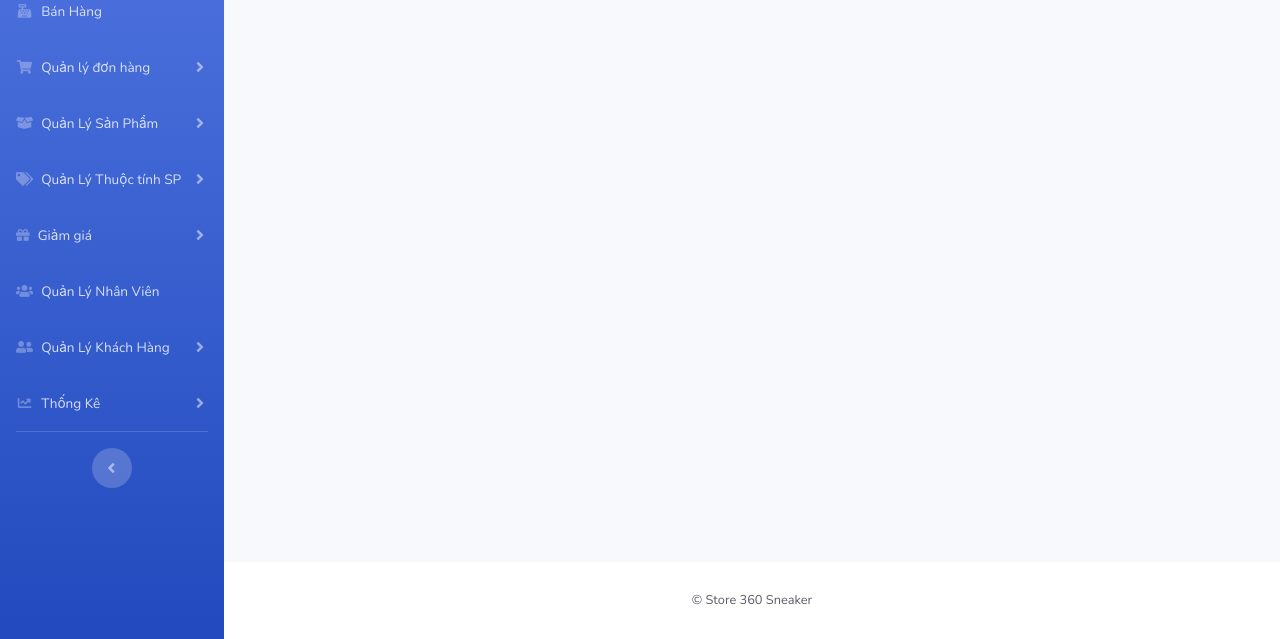
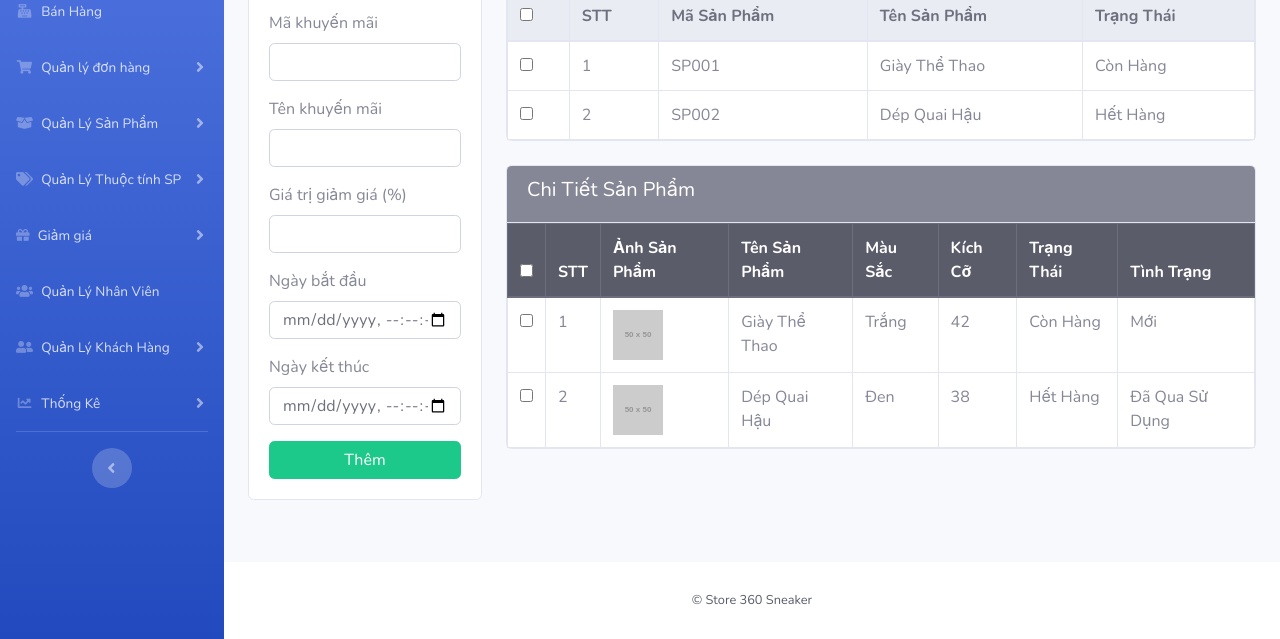
Before and after one commit to leonx04/Fronted_Admin, a plain HTML site: page index.html at #!/add-promotion in a window 1280 px wide. Shown: the part 161-800 px from the top of the page. Drawn offline with nearby package versions, Linux system fonts and the light colour scheme; some packages are replaced by stand-ins of ours; placeholder pictures from the web are drawn by us.

Commit message:
"Updated voucher list controller, promotion list view, voucher list view, app route, and index.html with minor code formatting changes and added new promotion add controller and route."

```diff
--- /dev/null
+++ b/app/controller/promotion/promotion-add.controller.js
@@ -0,0 +1,3 @@
+app.controller('AddPromotionController', function($scope) {
+    $scope.message = 'Welcome to home 360 Sneaker !';
+});
--- /dev/null
+++ b/app/views/promotion/promotion-add.html
@@ -0,0 +1,123 @@
+<!DOCTYPE html>
+<div class="row">
+    <!-- Cột bên trái: Form thêm promotion -->
+    <div class="col-md-3">
+        <div class="card">
+            <div class="card-header bg-primary text-white">
+                <h5>Thêm Khuyến Mãi</h5>
+            </div>
+            <div class="card-body">
+                <form>
+                    <div class="form-group">
+                        <label for="code">Mã khuyến mãi</label>
+                                <input type="text" class="form-control" id="code" ng-model="promotionData.code"
+                                    required>
+                    </div>
+                    <div class="form-group">
+                        <label for="name">Tên khuyến mãi</label>
+                                <input type="text" class="form-control" id="name" ng-model="promotionData.name"
+                                    required>
+                    </div>
+                    <div class="form-group">
+                        <label for="discountPercentage">Giá trị giảm giá (%)</label>
+                                <input type="number" step="0.01" class="form-control" id="discountPercentage"
+                                    ng-model="promotionData.discountPercentage" required>
+                    </div>
+                    <div class="form-group">
+                        <label for="startDate">Ngày bắt đầu</label>
+                                <input type="datetime-local" id="startDate" name="startDate" class="form-control"
+                                    ng-model="promotionData.startDate" step="1" required>
+                    </div>
+                    <div class="form-group">
+                        <label for="endDate">Ngày kết thúc</label>
+                                <input type="datetime-local" id="endDate" name="endDate" class="form-control"
+                                    ng-model="promotionData.endDate" step="1" required>
+                    </div>
+                    <button type="submit" class="btn btn-success btn-block">Thêm</button>
+                </form>
+            </div>
+        </div>
+    </div>
+
+    <!-- Cột bên phải: Hai bảng sản phẩm và chi tiết sản phẩm -->
+    <div class="col-md-9">
+        <div class="card mb-4">
+            <div class="card-header bg-info text-white">
+                <h5>Danh Sách Sản Phẩm</h5>
+            </div>
+            <div class="card-body p-0">
+                <table class="table table-bordered mb-0">
+                    <thead class="thead-light">
+                        <tr>
+                            <th><input type="checkbox"></th>
+                            <th>STT</th>
+                            <th>Mã Sản Phẩm</th>
+                            <th>Tên Sản Phẩm</th>
+                            <th>Trạng Thái</th>
+                        </tr>
+                    </thead>
+                    <tbody>
+                        <tr>
+                            <td><input type="checkbox"></td>
+                            <td>1</td>
+                            <td>SP001</td>
+                            <td>Giày Thể Thao</td>
+                            <td>Còn Hàng</td>
+                        </tr>
+                        <tr>
+                            <td><input type="checkbox"></td>
+                            <td>2</td>
+                            <td>SP002</td>
+                            <td>Dép Quai Hậu</td>
+                            <td>Hết Hàng</td>
+                        </tr>
+                    </tbody>
+                </table>
+            </div>
+        </div>
+
+        <div class="card">
+            <div class="card-header bg-secondary text-white">
+                <h5>Chi Tiết Sản Phẩm</h5>
+            </div>
+            <div class="card-body p-0">
+                <table class="table table-bordered mb-0">
+                    <thead class="thead-dark">
+                        <tr>
+                            <th><input type="checkbox"></th>
+                            <th>STT</th>
+                            <th>Ảnh Sản Phẩm</th>
+                            <th>Tên Sản Phẩm</th>
+                            <th>Màu Sắc</th>
+                            <th>Kích Cỡ</th>
+                            <th>Trạng Thái</th>
+                            <th>Tình Trạng</th>
+                        </tr>
+                    </thead>
+                    <tbody>
+                        <tr>
+                            <td><input type="checkbox"></td>
+                            <td>1</td>
+                            <td><img src="https://via.placeholder.com/50" alt="Sản phẩm"></td>
+                            <td>Giày Thể Thao</td>
+                            <td>Trắng</td>
+                            <td>42</td>
+                            <td>Còn Hàng</td>
+                            <td>Mới</td>
+                        </tr>
+                        <tr>
+                            <td><input type="checkbox"></td>
+                            <td>2</td>
+                            <td><img src="https://via.placeholder.com/50" alt="Sản phẩm"></td>
+                            <td>Dép Quai Hậu</td>
+                            <td>Đen</td>
+                            <td>38</td>
+                            <td>Hết Hàng</td>
+                            <td>Đã Qua Sử Dụng</td>
+                        </tr>
+                    </tbody>
+                </table>
+            </div>
+        </div>
+    </div>
+</div>
--- a/assets/js/app.route.js
+++ b/assets/js/app.route.js
@@ -74,6 +74,10 @@ app.config(function ($routeProvider) {
       templateUrl: 'app/views/exception/404.html',
       controller: '404Controllers'
     })
+    .when('/add-promotion', {
+      templateUrl: 'app/views/promotion/promotion-add.html',
+      controller: 'AddPromotionController'
+    })
     .otherwise({
       redirectTo: '/'
     });
--- a/index.html
+++ b/index.html
@@ -352,7 +352,7 @@
     <script src="app/controller/customers/cusomers-list.controller.js"></script>
     <script src="app/controller/customers/customers-history.controller.js"></script>
     <script src="app/controller/staff/employees-list.controller.js"></script>
-
+    <script src="app/controller/promotion/promotion-add.controller.js"></script>
     <!-- Bootstrap core JavaScript-->
     <script src="vendor/jquery/jquery.min.js"></script>
     <script src="vendor/bootstrap/js/bootstrap.bundle.min.js"></script>
```
Also changed, not shown: app/controller/vouchers/voucher-list.controller.js (+5 -5 lines), app/views/promotion/promotion-list.html (+5 -2 lines), app/views/vouchers/vouchers-list.html (+1 -1 lines).
